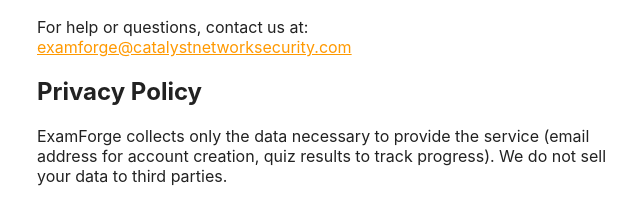
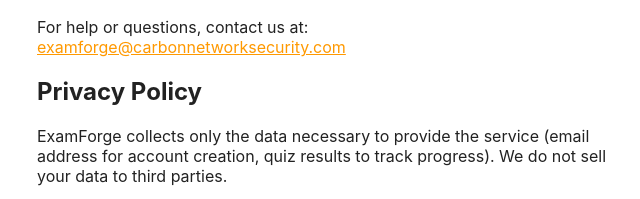
Before and after one commit to shadowCyber/examforge-support, a plain HTML site: page index.html in a window 1280 px wide. Shown: the part 192-391 px from the top of the page, 303-943 px from the left. Drawn offline with Linux system fonts and the light colour scheme.

Commit message:
Update support email address in index.html

```diff
--- a/index.html
+++ b/index.html
@@ -16,7 +16,7 @@
 
   <h2>Support</h2>
   <p>For help or questions, contact us at:<br>
-  <a href="mailto:examforge@catalystnetworksecurity.com">examforge@catalystnetworksecurity.com</a></p>
+  <a href="mailto:examforge@carbonnetworksecurity.com">examforge@carbonnetworksecurity.com</a></p>
 
   <h2>Privacy Policy</h2>
   <p>ExamForge collects only the data necessary to provide the service (email address for account creation, quiz results to track progress). We do not sell your data to third parties.</p>
```
